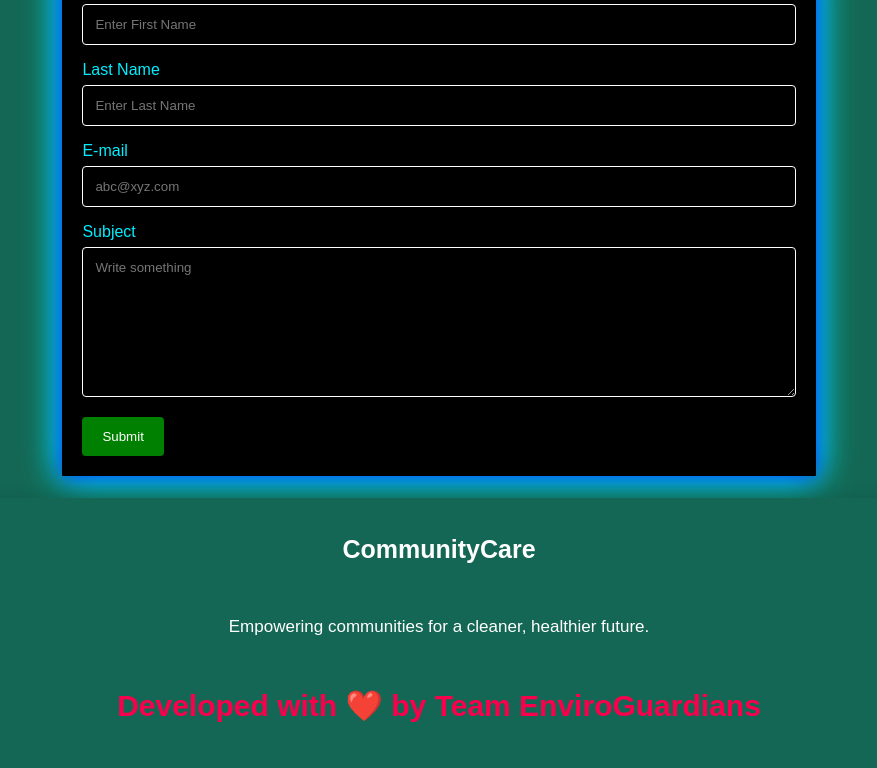
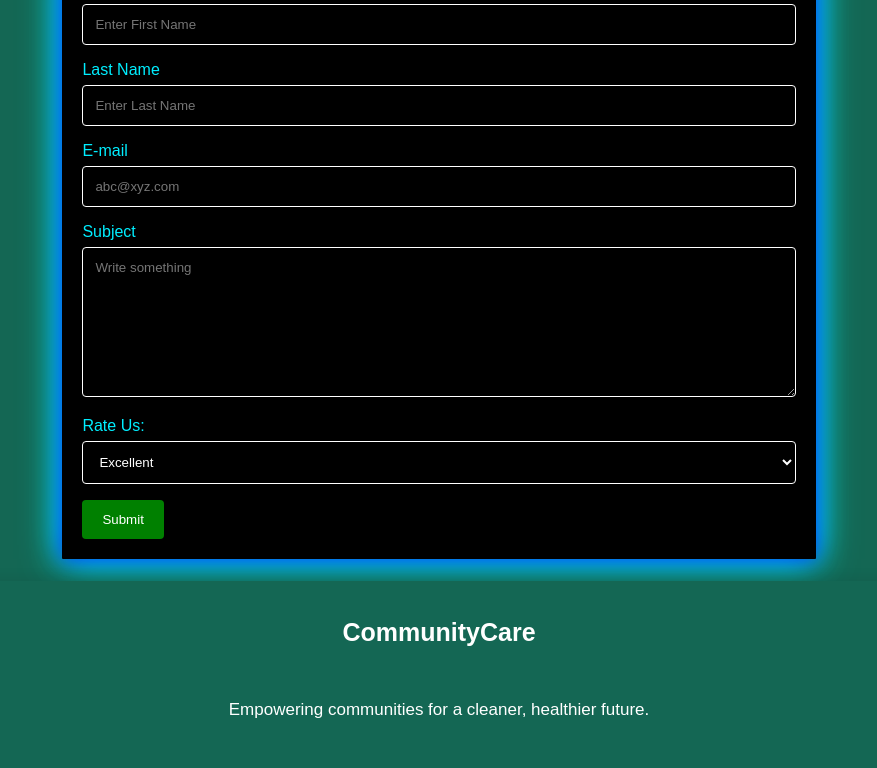
Before and after one commit to soummyaanon/Comunitycare-web, a plain HTML site: page index.html in a window 1280 px wide. Shown: the part 2465-3233 px from the top of the page, without its empty margins (201-1078 px from the left). Drawn offline with nearby package versions, Linux system fonts and the light colour scheme.

Commit message:
Update index.html

```diff
--- a/index.html
+++ b/index.html
@@ -92,7 +92,7 @@
         <div class="max-width">
             <h1 class="contactme-main">CONTACT US</h1>
             <div class="container">
-            <form>
+                <form id="contactForm">
                     <label for="fname">First Name</label>
                     <input type="text" id="fname" name="firstname" placeholder="Enter First Name">
                     <label for="lname">Last Name</label>
@@ -101,6 +101,17 @@
                     <input type="text" id="email" name="email" placeholder="abc@xyz.com">
                     <label for="subject">Subject</label>
                     <textarea id="subject" name="subject" placeholder="Write something" style="height:150px"></textarea>
+
+                    <!-- Add the rating system -->
+                    <label for="rating">Rate Us:</label>
+                    <select id="rating" name="rating">
+                        <option value="5">Excellent</option>
+                        <option value="4">Very Good</option>
+                        <option value="3">Good</option>
+                        <option value="2">Fair</option>
+                        <option value="1">Poor</option>
+                    </select>
+
                     <input type="submit" value="Submit">
                 </form>
             </div>
```
Lines whose indentation alone changed are shown as unchanged.
